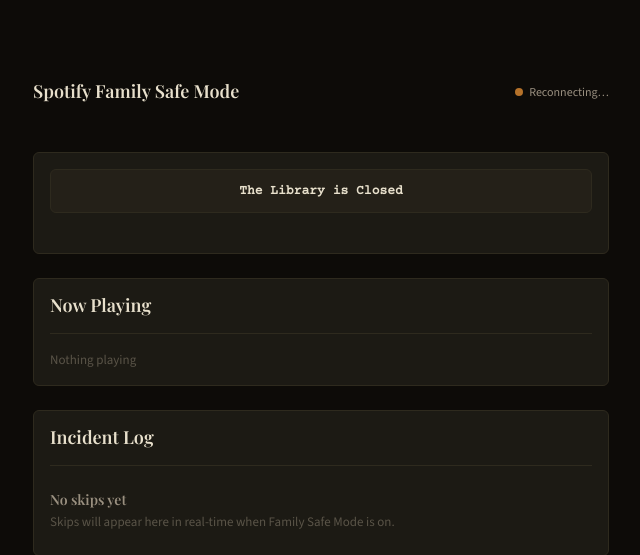
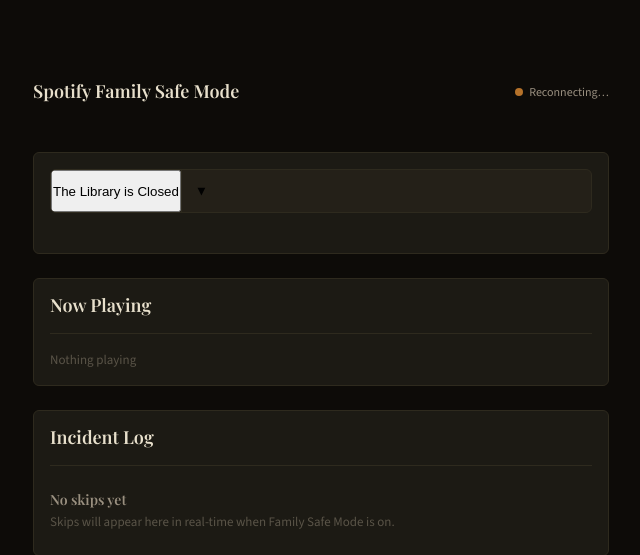
Before and after one commit to Gallarno-Technology/read-the-room, a FastAPI app: page / in a window 1280 px wide. Shown: the top 555 px of the page, without its empty margins (319-959 px from the left). Run offline with FastAPI, Linux system fonts and the light colour scheme; data that the repository does not hold is empty.

Commit message:
feat(16-03): add split-button CSS + HTML structure for FSM/profile control
- Replace #fsm-toggle CSS block with .fsm-split container styles
- Add .fsm-main-zone and .fsm-dropdown-zone CSS for left/right zones
- Add .profile-dropdown and .profile-option CSS for custom dropdown
- Add .profile-option--active with checkmark prefix via ::before
- Replace single <button id=fsm-toggle> with split-button compound element
- Add #profile-dropdown panel with 4 profile options (kids_present, were_all_adults, above_the_covers, permissive)

```diff
--- a/web_ui/templates/index.html
+++ b/web_ui/templates/index.html
@@ -139,35 +139,119 @@
       margin-bottom: 16px;
     }
 
-    #fsm-toggle {
+    /* Split button container — Phase 16 */
+    .fsm-split {
+      display: flex;
       width: 100%;
       height: 44px;
+      border-radius: 6px;
+      overflow: hidden;
+      position: relative;
+    }
+
+    /* Left zone: FSM toggle action */
+    .fsm-main-zone {
+      flex: 1;
+      height: 100%;
       border: none;
-      border-radius: 6px;
+      background: transparent;
       cursor: pointer;
       font-family: 'Courier Prime', monospace;
       font-size: 13px;
       font-weight: 600;
       transition: background 0.1s;
+      padding: 0 8px;
+      text-align: left;
     }
 
-    .fsm-on {
+    /* Right zone: dropdown trigger */
+    .fsm-dropdown-zone {
+      width: 40px;
+      height: 100%;
+      border: none;
+      border-left: 1px solid var(--border);
+      background: transparent;
+      cursor: pointer;
+      font-family: 'Courier Prime', monospace;
+      font-size: 13px;
+      font-weight: 600;
+      transition: background 0.1s;
+      display: flex;
+      align-items: center;
+      justify-content: center;
+    }
+
+    /* FSM on — gold background, dark text */
+    .fsm-split.fsm-on {
       background: var(--accent);
       color: #0d0b08;
+      border: none;
     }
 
-    .fsm-on:hover {
-      background: var(--accent-dim) !important;
+    .fsm-split.fsm-on:hover .fsm-main-zone,
+    .fsm-split.fsm-on .fsm-main-zone:hover {
+      background: var(--accent-dim);
     }
 
-    .fsm-off {
+    .fsm-split.fsm-on .fsm-dropdown-zone:hover {
+      background: var(--accent-dim);
+    }
+
+    /* FSM off — grey surface, normal text, border */
+    .fsm-split.fsm-off {
       background: var(--surface-raised);
       color: var(--text);
-      border: 1px solid var(--border) !important;
+      border: 1px solid var(--border);
     }
 
-    .fsm-off:hover {
-      background: var(--surface) !important;
+    .fsm-split.fsm-off .fsm-main-zone:hover {
+      background: var(--surface);
+    }
+
+    .fsm-split.fsm-off .fsm-dropdown-zone:hover {
+      background: var(--surface);
+    }
+
+    /* Profile dropdown panel */
+    .profile-dropdown {
+      position: absolute;
+      top: 44px;
+      left: 0;
+      width: 100%;
+      background: var(--surface);
+      border: 1px solid var(--border);
+      border-radius: 6px;
+      z-index: 10;
+      font-family: 'Courier Prime', monospace;
+      font-size: 13px;
+      box-shadow: 0 4px 12px rgba(0,0,0,0.4);
+    }
+
+    .profile-option {
+      padding: 8px 12px;
+      cursor: pointer;
+      color: var(--text-dim);
+      border-bottom: 1px solid var(--border);
+      font-weight: 400;
+    }
+
+    .profile-option:last-child {
+      border-bottom: none;
+    }
+
+    .profile-option:hover {
+      background: var(--surface-raised);
+      color: var(--text);
+    }
+
+    .profile-option--active {
+      color: var(--text);
+      font-weight: 600;
+    }
+
+    .profile-option--active::before {
+      content: "\2713\00a0";
+      color: var(--accent);
     }
 
     #fsm-error {
@@ -352,8 +436,17 @@
       <button id="banner-dismiss" aria-label="Dismiss warning">&#x2715;</button>
     </div>
 
-    <div class="card">
-      <button id="fsm-toggle" class="fsm-off">The Library is Closed</button>
+    <div class="card" style="position: relative">
+      <div id="fsm-split-btn" class="fsm-split fsm-off">
+        <button id="fsm-toggle" class="fsm-main-zone">The Library is Closed</button>
+        <button id="profile-dropdown-trigger" class="fsm-dropdown-zone" aria-haspopup="listbox" aria-expanded="false">&#9660;</button>
+      </div>
+      <div id="profile-dropdown" class="profile-dropdown" hidden role="listbox">
+        <div class="profile-option" data-profile="kids_present" role="option" aria-selected="false">Kids Present</div>
+        <div class="profile-option" data-profile="were_all_adults" role="option" aria-selected="false">We're All Adults</div>
+        <div class="profile-option" data-profile="above_the_covers" role="option" aria-selected="false">Above The Covers</div>
+        <div class="profile-option" data-profile="permissive" role="option" aria-selected="false">Permissive</div>
+      </div>
       <div id="fsm-error"></div>
     </div>
 
```
